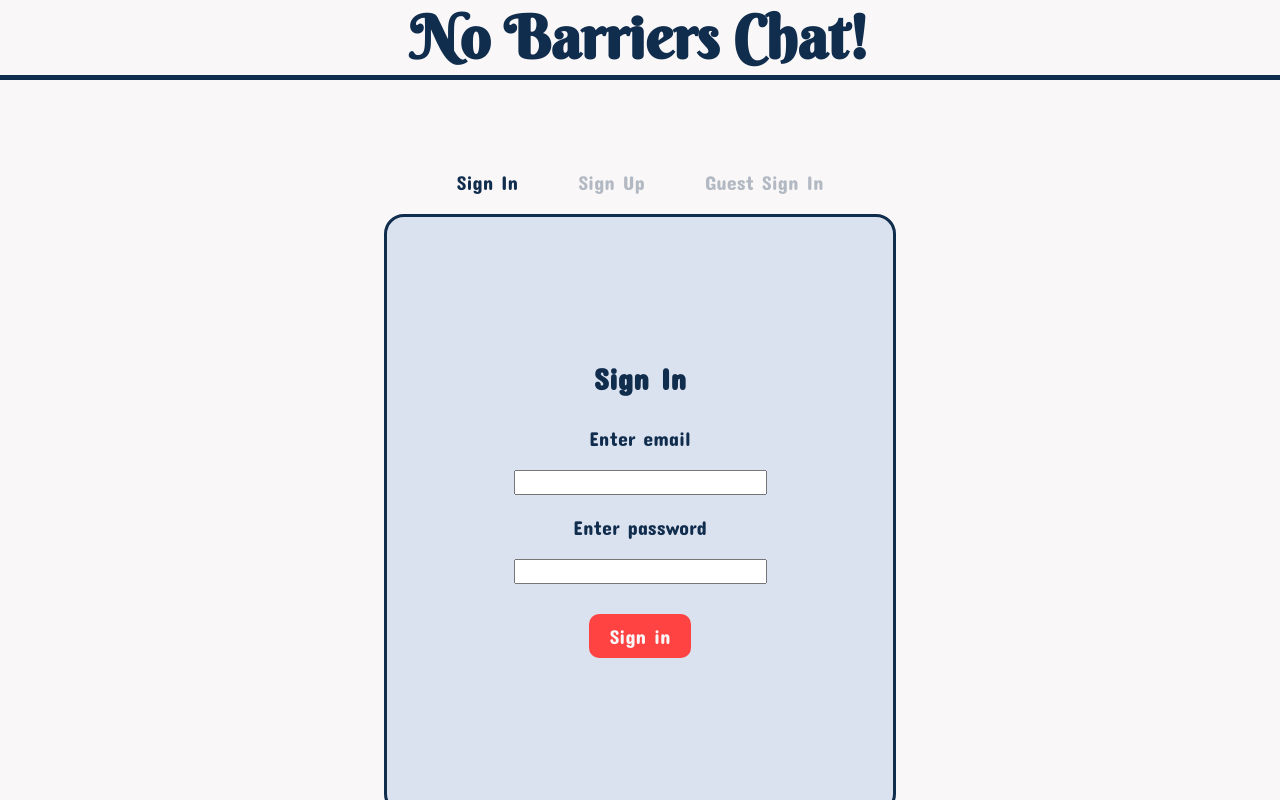
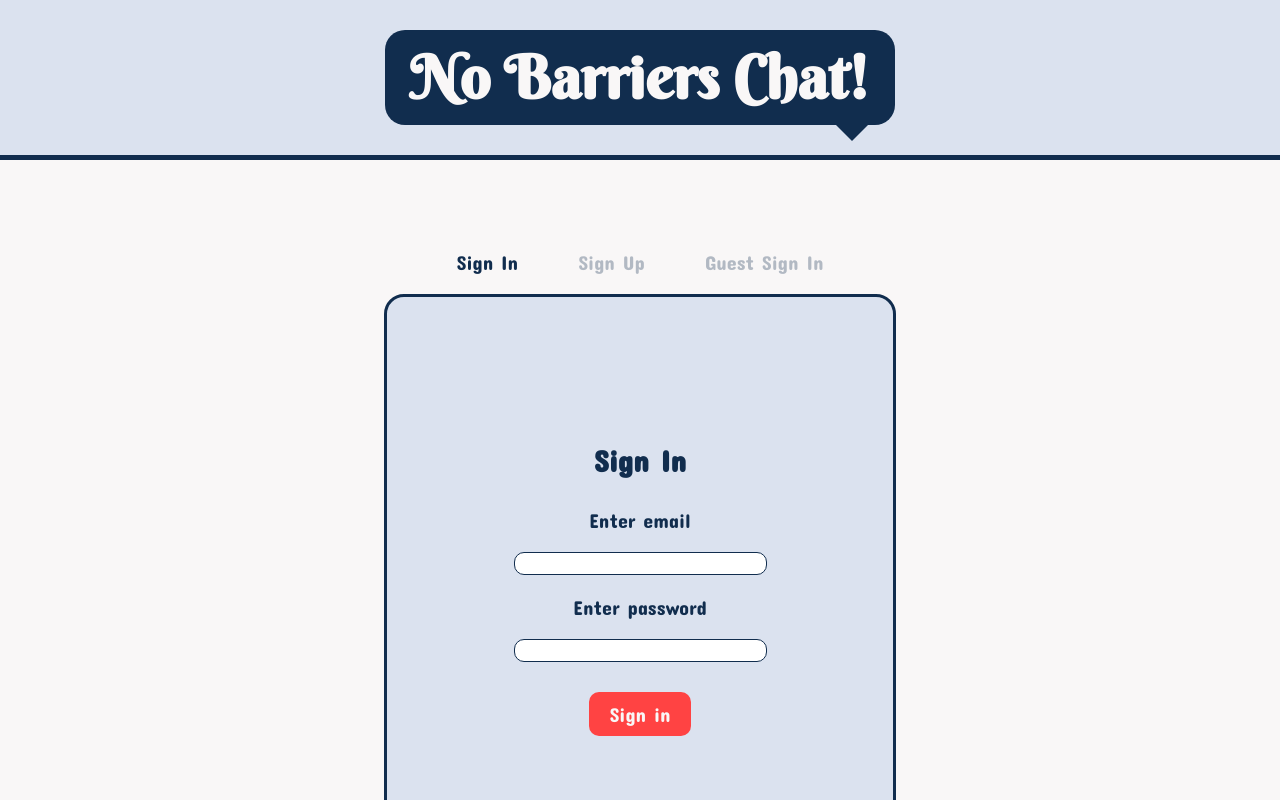
Before and after one commit to jjacaitu/noBarrierChat, a React (Create React App) app: page / in a window 1280 px wide. Shown: the top 800 px of the page. Built offline with nearby package versions, Linux system fonts and the light colour scheme; no server answers; a web font is replaced by a local one.

Commit message:
styling and fixed error alert

```diff
--- a/src/AddFriendButton.js
+++ b/src/AddFriendButton.js
@@ -77,9 +77,11 @@ class AddFriendButton extends Component {
                 // Using promise.all to make sure to get all values before doing anything
 
                 Promise.all(arrayPromises).then((values) => {
+                    let found = false;
                     values.forEach((value, index) => {
+
                         if (value.val() === this.state.nickname) {
-                            console.log("found");
+                            found = true;
 
 
 
@@ -114,7 +116,8 @@ class AddFriendButton extends Component {
                                 }
                             })
 
-                        } else if (index === (values.length - 1)) {
+                        } else if (index === (values.length - 1) && !found) {
+                           console.log(found)
                             this.setState({
                                 errorMessage: `${this.state.nickname} doesn't have an account!`,
                                 error: true
@@ -159,7 +162,7 @@ class AddFriendButton extends Component {
 
                 <form className="addFriendBar" action="" onSubmit={this.addFriend}>
                     <label htmlFor="nickname">Enter nickname of a friend to start a conversation:</label>
-                    <input type="text" id="nickname" value={this.state.nickname} onChange={this.handleChange} />
+                    <input type="text" id="nickname" value={this.state.nickname} onChange={this.handleChange} required/>
                     <SubmitButton label="Add" />
                 </form>
             </div>
--- a/src/App.css
+++ b/src/App.css
@@ -35,6 +35,8 @@ input, select {
   font-size: 0.8rem;
   width: 50%;
   padding-left: 10px;
+  border-radius: 10px;
+  border: solid 1px #112d4e;
 
 }
 
@@ -45,13 +47,14 @@ button {
   border-radius: 10px;
   margin: 10px;
   color: inherit;
+  transition: all 0.5s;
 }
 
 
 header {
   display: flex;
   /* background-color: rgb(20, 26, 119); */
-  background-color: #f9f7f7;
+  background-color: #dbe2ef;
   /* color: #547aa5; */
   justify-content: center;
   align-items: center;
@@ -61,6 +64,7 @@ header {
   color: white;
   border-bottom: solid 5px #112d4e;
   margin-bottom: 40px;
+  padding: 30px 0;
 }
 
 nav {
@@ -73,35 +77,34 @@ nav {
 h1 {
   font-size: 3rem;
   position: relative;
-  color: #112d4e;
+  color: #f9f7f7;
   z-index: 1;
+  background-color: #112d4e;
+  border-radius: 20px;
+  padding: 10px 25px;
+
+  font-family: 'Berkshire Swash', cursive;
 
 
 
 
-
-    /* font-family: 'Fugaz One', cursive; */
-
-    /* font-family: 'Fredericka the Great', cursive; */
-
-    font-family: 'Berkshire Swash', cursive;
-
-    /* font-family: 'Rye', cursive; */
-
-
 }
 
-/* h1:after{
+h1:after{
   content: "";
   position: absolute;
-  background-color: #547aa5;
-  border-radius: 20px;
-  width: 120%;
-  height: 5%;
-  left: -10%;
-  bottom: -10px;
+
+  /* border-radius: 20px; */
+  /* width: 0px;
+  height: 0px; */
+  border-style: solid;
+  border-color: #112d4e transparent transparent transparent;
+  border-width: 18px 18px 0px 18px;
+  right: 25px;
+  top: 98%;
+  bottom: -20px;
   z-index: -1;
-} */
+}
 
 main {
   background-color: #f9f7f7;
@@ -163,6 +166,7 @@ h2 {
   border: solid 3px #112d4e;
   border-radius: 20px;
   color: #112d4e;
+  animation: appear 0.5s both 1;
 }
 
 .signIn {
@@ -273,7 +277,8 @@ h2 {
   align-items: center;
   background-color: #3f72af;
   padding: 10px;
-  border-bottom: #112d4e solid 5px;
+  border-radius: 15px 15px 0 0;
+  border: #112d4e solid 5px;
 
 }
 
@@ -299,7 +304,7 @@ h2 {
   display: flex;
   flex-direction: column;
   justify-content: start;
-  border-radius: 10px;
+  border-radius: 0 0 15px 15px;
   background-color: white;
 
   /* background-color: lightblue; */
@@ -411,3 +416,16 @@ footer {
   justify-content: center;
   height: 5vh;
 }
+
+
+/* Keyframes */
+
+@keyframes appear {
+  from {
+    opacity: 0;
+  }
+
+  to {
+    opacity: 1;
+  }
+}
--- a/src/ChatPage.js
+++ b/src/ChatPage.js
@@ -21,6 +21,7 @@ class ChatPage extends Component {
             friends: [],
             messages: [],
             language: "",
+            userImg: null
         }
     }
 
@@ -146,7 +147,7 @@ class ChatPage extends Component {
                     </div>
                     <div className="messagesAndTextContainer">
                         <h2>{`Hi ${this.props.name}! Start chatting without worrying about language barrier! `}</h2>
-                        <RecentMessages messages={this.state.messages} chattingWith={this.state.chattingWithName} />
+                        <RecentMessages messages={this.state.messages} chattingWith={this.state.chattingWithName} userImg={this.state.userImg} />
                         <ChatForm  language={this.state.language} sender={this.state.userId} reciever={this.state.chattingWithUid} nickname={this.state.userNickname}/>
                     </div>
 
--- a/src/FriendSelector.js
+++ b/src/FriendSelector.js
@@ -11,7 +11,7 @@ function FriendSelector(props) {
 
     const deleteConversation = (event) => {
 
-        props.deleteFunction(event.target.value);
+        props.deleteFunction(event.currentTarget.value);
     }
 
     return (
--- a/src/RecentMessages.js
+++ b/src/RecentMessages.js
@@ -5,12 +5,25 @@ import noImage from "./noImage.png"
 function RecentMessages(props) {
     return (
         <div className="recentMessagesDiv">
+            <div className="chatHeader">
+                {props.userImg
+                    ?
+                    <img src={props.userImg} alt="" />
+                    :
+                    <img src={noImage} alt="" />
+                }
 
+                {props.chattingWith
+                    ?
+
+                    <h2>{props.chattingWith}</h2>
+
+                :
+                <h2>No chat has been selected!</h2>
+
+                }
+            </div>
             <ul className="recentMessages">
-                <div className="chatHeader">
-                    <img src={noImage} alt=""/>
-                    <h2>{props.chattingWith}</h2>
-                </div>
                 {
                     props.messages.map((message, index) => {
                         return (
```
